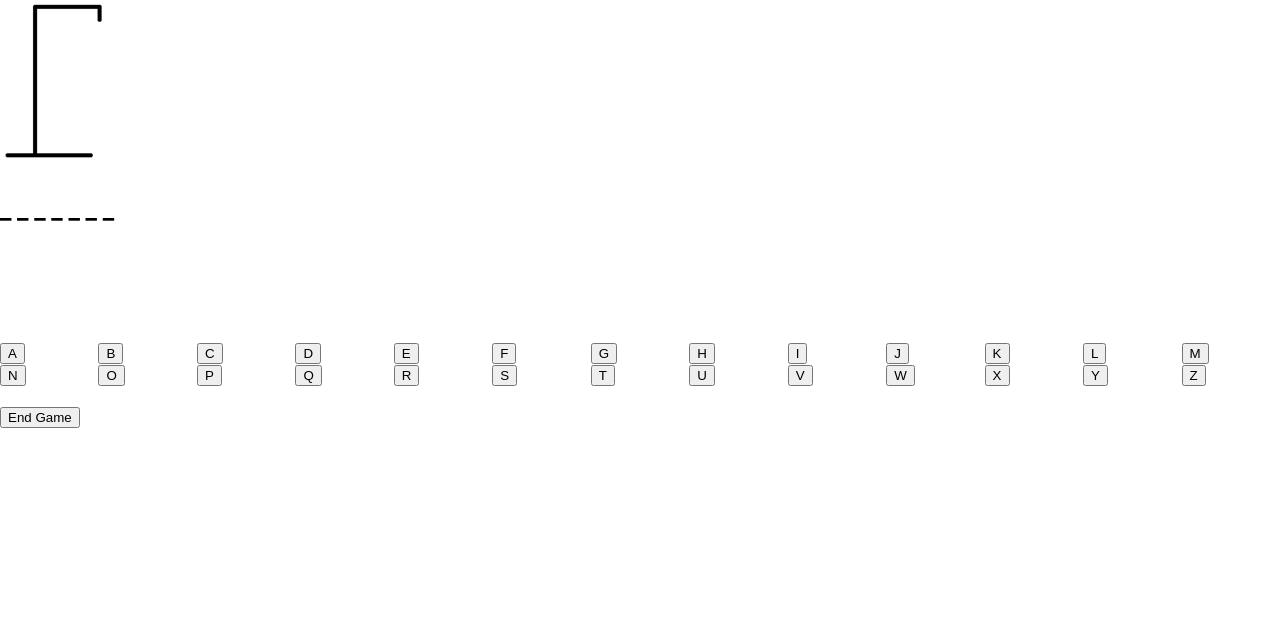
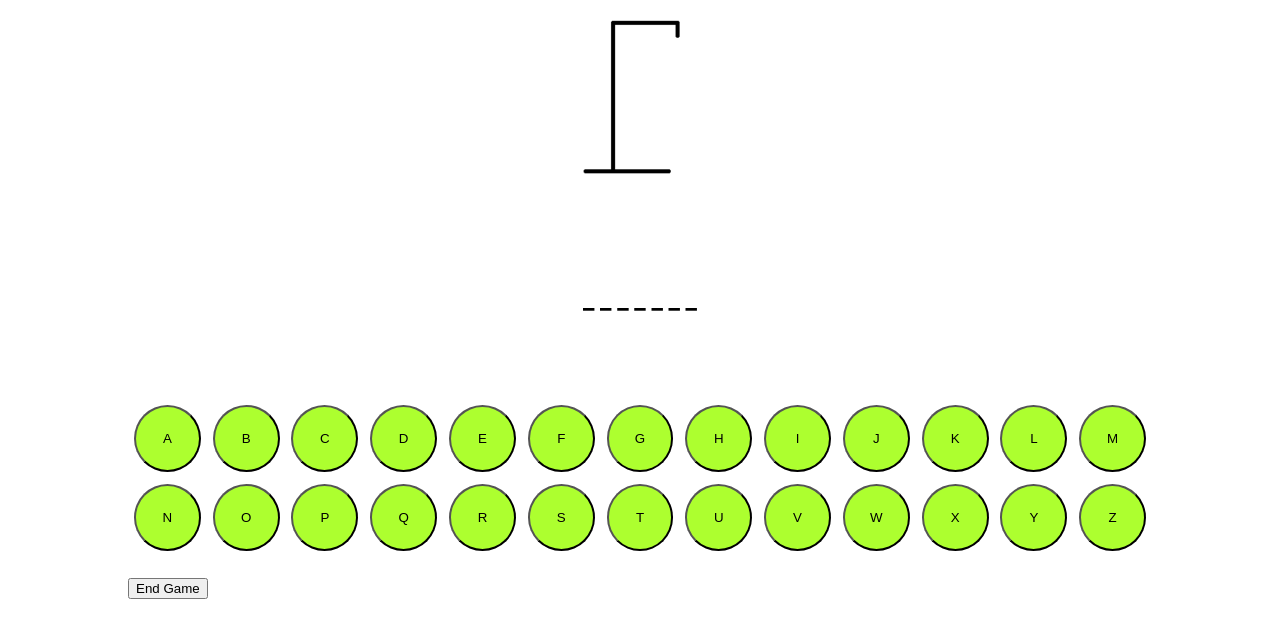
Before and after one commit to TJEverett/Hangman, a React app: page / in a window 1280 px wide. Both pictures are taken after a click on the button "Start Game". Built offline with nearby package versions, Linux system fonts and the light colour scheme.

Commit message:
add styling to center gamePiece class and make gameButtons circles

```diff
--- a/src/index.css
+++ b/src/index.css
@@ -11,3 +11,35 @@ code {
   font-family: source-code-pro, Menlo, Monaco, Consolas, 'Courier New',
     monospace;
 }
+
+.gameBoard {
+  margin-right: 10%;
+  margin-left: 10%;
+}
+
+.guessButton {
+  width: 100%;
+  padding-top: 100%;
+  position: relative;
+}
+
+.guessButton button {
+  position: absolute;
+  top: 0;
+  left: 0;
+  bottom: 0;
+  right: 0;
+  border-radius: 50%;
+  margin: 7.5%;
+  background-color: greenyellow;
+}
+
+.guessButton button:disabled {
+  background-color: red;
+}
+
+.gamePiece {
+  display: flex;
+  justify-content: center;
+  align-items: center;
+}
```
